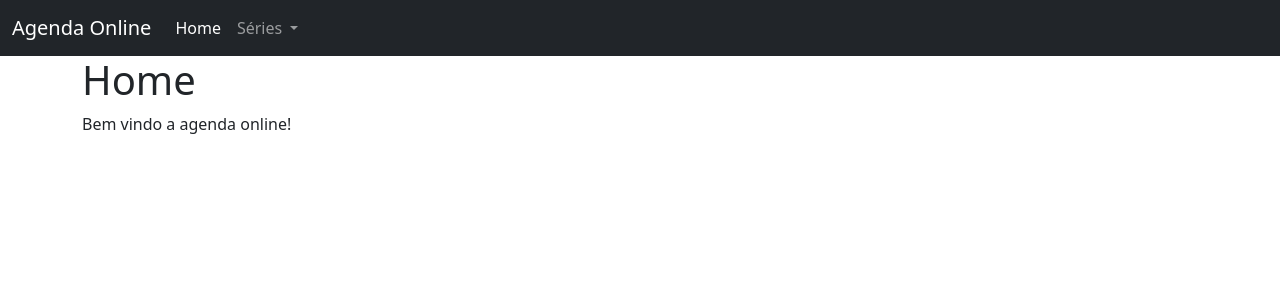
After one commit to oArthurCandido/projeto-integrador, a Django app: page / in a window 1280 px wide. The commit adds this page. Shown: the top 300 px of the page. Run offline with Django 4.2, Linux system fonts and the light colour scheme.

Commit message:
:sparkles: feat: adicionando nova view, novo template e urls

```diff
--- a/config/urls.py
+++ b/config/urls.py
@@ -1,6 +1,7 @@
-from django.urls import path
-from myapp import views
+from django.contrib import admin
+from django.urls import path, include
 
 urlpatterns = [
-    path('turmas/', views.turmas, name='turmas')
+    path('admin/', admin.site.urls),
+    path('', include("myapp.urls"))
 ]
--- a/myapp/templates/base.html
+++ b/myapp/templates/base.html
@@ -1,15 +1,113 @@
-<!doctype html>
+<!DOCTYPE html>
 <html lang="en">
   <head>
     <!-- Required meta tags -->
-    <meta charset="utf-8">
-    <meta name="viewport" content="width=device-width, initial-scale=1">
-
+    <meta charset="utf-8" />
+    <meta name="viewport" content="width=device-width, initial-scale=1" />
+    <link
+      href="https://cdn.jsdelivr.net/npm/bootstrap@5.0.2/dist/css/bootstrap.min.css"
+      rel="stylesheet"
+      integrity="sha384-EVSTQN3/azprG1Anm3QDgpJLIm9Nao0Yz1ztcQTwFspd3yD65VohhpuuCOmLASjC"
+      crossorigin="anonymous"
+    />
     <title>LembrEscola</title>
   </head>
   <body>
-    <div class="main">
-      {% block conteudo %}{% endblock %}
-    </div>
+
+    <main class="main">
+      <nav class="navbar navbar-expand-lg navbar-dark bg-dark">
+        <div class="container-fluid">
+          <a class="navbar-brand" href="/">Agenda Online</a>
+          <button
+            class="navbar-toggler"
+            type="button"
+            data-bs-toggle="collapse"
+            data-bs-target="#navbarSupportedContent"
+            aria-controls="navbarSupportedContent"
+            aria-expanded="false"
+            aria-label="Toggle navigation"
+          >
+            <span class="navbar-toggler-icon"></span>
+          </button>
+          <div class="collapse navbar-collapse" id="navbarSupportedContent">
+            <ul class="navbar-nav me-auto mb-2 mb-lg-0">
+              <li class="nav-item">
+                <a class="nav-link active" aria-current="page" href="/">Home</a>
+              </li>
+              <li class="nav-item dropdown">
+                <a
+                  class="nav-link dropdown-toggle"
+                  data-bs-auto-close="outside"
+                  href="#"
+                  id="navbarDropdown"
+                  role="button"
+                  data-bs-toggle="dropdown"
+                  aria-expanded="false"
+                >
+                  Séries
+                </a>
+                <ul class="dropdown-menu" aria-labelledby="navbarDropdown">
+                  <li>
+                    <a
+                      class="dropdown-item dropdown-toggle"
+                      data-bs-toggle="dropdown"
+                      href="#"
+                      >6ª Série</a
+                    >
+                    <ul
+                      class="dropdown-menu dropdown-menu-dark"
+                      aria-labelledby="navbarDropdown"
+                    >
+                      <li><a class="dropdown-item" href="/turmas">6ª A</a></li>
+                      <li><a class="dropdown-item" href="/turmas">6ª B</a></li>
+                      <li><a class="dropdown-item" href="/turmas">6ª C</a></li>
+                    </ul>
+                  </li>
+                  <li>
+                    <a
+                      class="dropdown-item dropdown-toggle"
+                      data-bs-toggle="dropdown"
+                      href="#"
+                      >7ª Série</a
+                    >
+                    <ul
+                      class="dropdown-menu dropdown-menu-dark"
+                      aria-labelledby="navbarDropdown"
+                    >
+                      <li><a class="dropdown-item" href="/turmas">7ª A</a></li>
+                      <li><a class="dropdown-item" href="/turmas">7ª B</a></li>
+                      <li><a class="dropdown-item" href="/turmas">7ª C</a></li>
+                    </ul>
+                  </li>
+                  <li>
+                    <a
+                      class="dropdown-item dropdown-toggle"
+                      data-bs-toggle="dropdown"
+                      href="#"
+                      >8ª Série</a
+                    >
+                    <ul
+                      class="dropdown-menu dropdown-menu-dark"
+                      aria-labelledby="navbarDropdown"
+                    >
+                      <li><a class="dropdown-item" href="/turmas">8ª A</a></li>
+                      <li><a class="dropdown-item" href="/turmas">8ª B</a></li>
+                      <li><a class="dropdown-item" href="/turmas">8ª C</a></li>
+                    </ul>
+                  </li>
+                </ul>
+              </li>
+            </ul>
+          </div>
+        </div>
+      </nav>
+
+      <div class="container">{% block conteudo %} {% endblock %}</div>
+    </main>
   </body>
+  <script
+    src="https://cdn.jsdelivr.net/npm/bootstrap@5.0.2/dist/js/bootstrap.bundle.min.js"
+    integrity="sha384-MrcW6ZMFYlzcLA8Nl+NtUVF0sA7MsXsP1UyJoMp4YLEuNSfAP+JcXn/tWtIaxVXM"
+    crossorigin="anonymous"
+  ></script>
 </html>
--- /dev/null
+++ b/myapp/templates/home/home.html
@@ -0,0 +1,8 @@
+{% extends 'base.html' %}
+
+{% block title %}Home{% endblock %}
+
+{% block conteudo %}
+    <h1>Home</h1>
+    <p>Bem vindo a agenda online!</p>
+{% endblock %}
--- /dev/null
+++ b/myapp/urls.py
@@ -0,0 +1,9 @@
+from django.urls import path
+from . import views
+
+
+urlpatterns = [
+    path("", views.home, name="Home" ),
+    path("turmas/", views.turmas_home, name="Turmas" ),
+
+]
--- a/myapp/views.py
+++ b/myapp/views.py
@@ -1,8 +1,12 @@
 from django.shortcuts import render, redirect
-from .models.turma import Turma
+from myapp.models.export_models import Turma
 
 def home(request):
-    return render(request, 'turmas/home.html')
+    return render(request, 'home/home.html')
+
+def turmas_home(request):
+    items = Turma.objects.all()
+    return render(request, 'turmas/home.html', {"turmas": items})
 
 def turmas(request):
     if request.method == 'POST':
```
Also changed, not shown: myapp/templates/turmas/home.html (+3 -5 lines), myapp/migrations/0001_initial.py (added), myapp/migrations/0002_alter_disciplina_disciplina.py (added), myapp/migrations/__init__.py (added).
